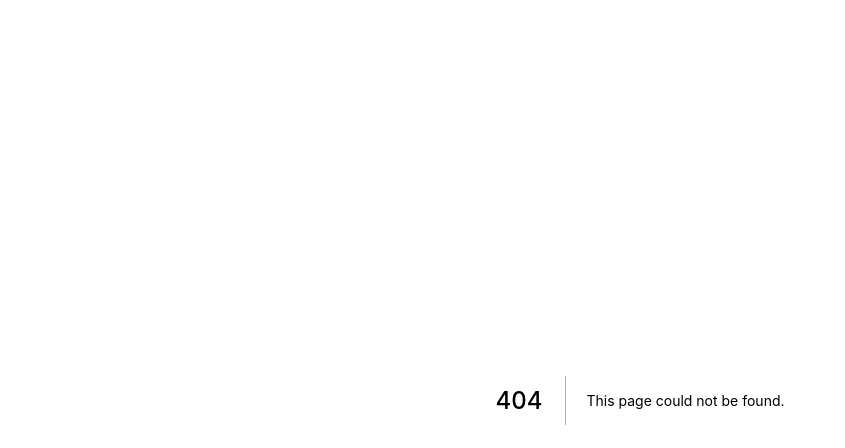
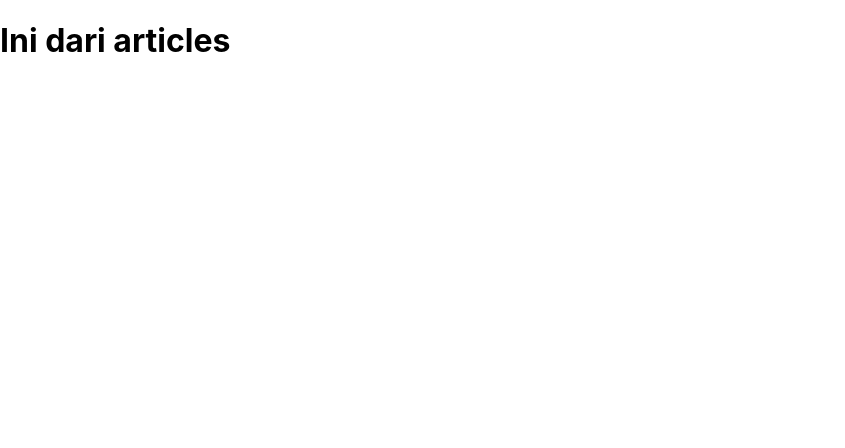
Before and after one commit to berbinarbinar/next-demo, a Next.js app: page /articles in a window 1280 px wide. Before the commit this address had no page. Shown: the top 448 px of the page, without its empty margins (0-845 px from the left). Built offline with nearby package versions, Linux system fonts and the light colour scheme.

Commit message:
feat: adding new articles page

```diff
--- /dev/null
+++ b/pages/articles/index.js
@@ -0,0 +1,7 @@
+export default function Articles() {
+  return (
+    <>
+      <h1>Ini dari articles</h1>
+    </>
+  );
+}
```
